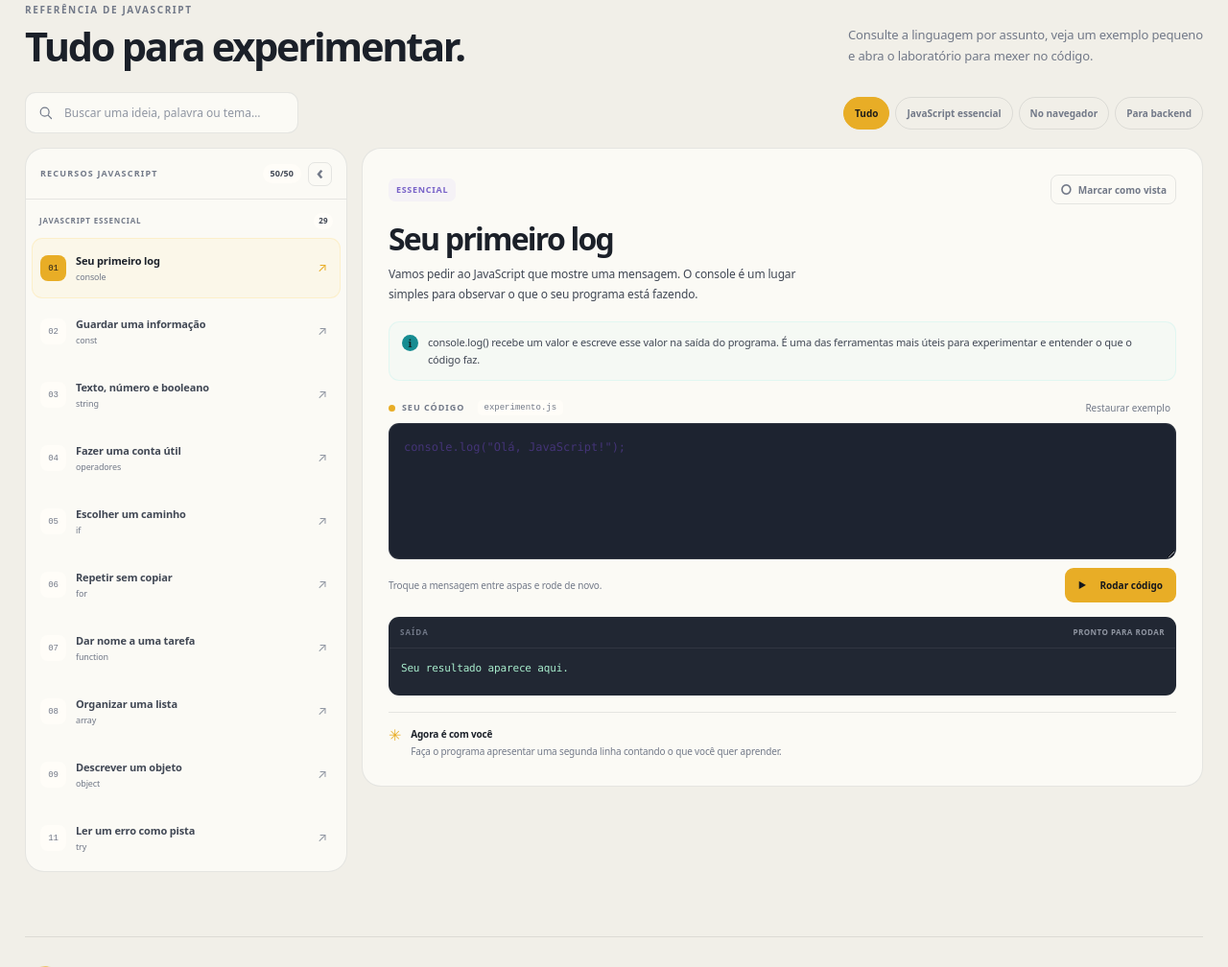
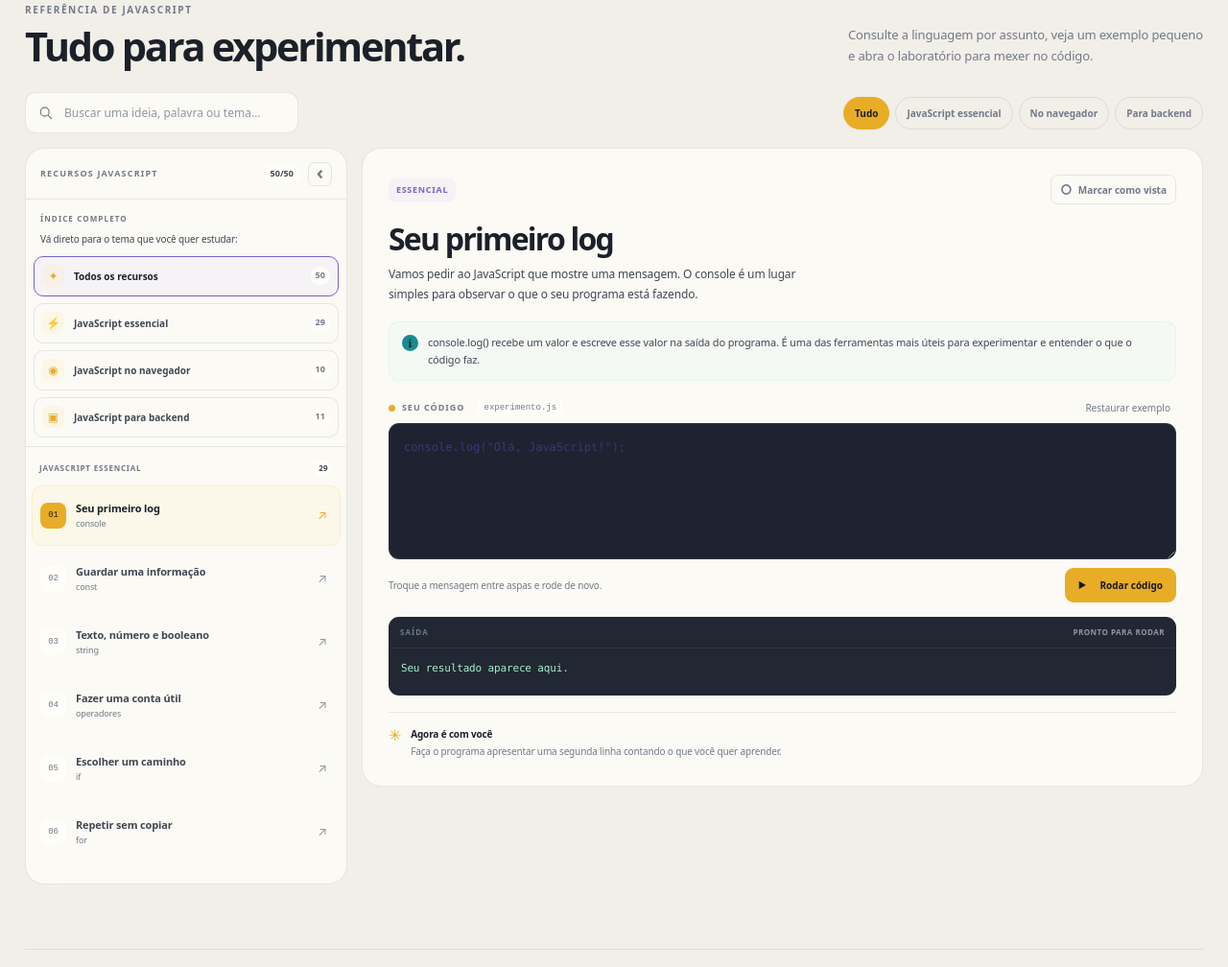
Before and after one commit to gabrielaraujo-eng/JavaScript-Visualmente, a plain HTML site: page index.html in a window 1280 px wide. Shown: the part 984-1992 px from the top of the page at 96% size. Drawn offline with Linux system fonts and the light colour scheme.

Commit message:
feat: criar indice de categorias JavaScript

```diff
--- a/index.html
+++ b/index.html
@@ -28,7 +28,7 @@
   <link rel="manifest" href="site.webmanifest">
   <link rel="stylesheet" href="public/style.css">
   <script type="application/ld+json">{"@context":"https://schema.org","@type":"LearningResource","name":"JavaScript Visualmente","description":"Laboratório interativo em português para aprender JavaScript praticando.","url":"https://gabrielaraujo-eng.github.io/JavaScript-Visualmente/","inLanguage":"pt-BR","learningResourceType":"interactive tutorial","educationalLevel":"beginner","isAccessibleForFree":true,"author":{"@type":"Person","name":"Gabriel Araújo"},"about":["JavaScript","programação","desenvolvimento web","backend"]}</script>
-  <script src="public/script.js?v=20261120-catalog-collapse-clean" defer></script>
+  <script src="public/script.js?v=20261120-js-index" defer></script>
 </head>
 <body>
   <a class="skip-link" href="#conteudo">Pular para o conteúdo</a>
@@ -97,7 +97,8 @@
         </div>
         <div class="lesson-layout">
           <aside class="lesson-sidebar" aria-label="Menu de recursos JavaScript">
-            <div class="sidebar-heading"><span>RECURSOS JAVASCRIPT</span><span class="sidebar-heading-actions"><span class="lesson-total" id="lesson-total">—</span><button class="catalog-toggle" id="catalog-toggle" type="button" aria-expanded="true" aria-controls="lesson-list" aria-label="Minimizar catálogo JavaScript">‹</button></span></div>
+            <div class="sidebar-heading"><span>RECURSOS JAVASCRIPT</span><span class="sidebar-heading-actions"><span class="lesson-total" id="lesson-total">—</span><button class="catalog-toggle" id="catalog-toggle" type="button" aria-expanded="true" aria-controls="catalog-index lesson-list" aria-label="Minimizar catálogo JavaScript">‹</button></span></div>
+            <div class="catalog-index" id="catalog-index" aria-label="Índice de categorias JavaScript"></div>
             <div id="lesson-list" class="lesson-list">
               <a class="lesson-card is-active" href="#laboratorio" data-lesson="primeiro-log">
                 <span class="lesson-index">01</span><span class="lesson-card-copy"><span class="lesson-card-title">Seu primeiro log</span><span class="lesson-card-meta">console</span></span><span class="lesson-arrow" aria-hidden="true">↗</span>
--- a/public/script.js
+++ b/public/script.js
@@ -11,6 +11,12 @@
   let activeLesson = null;
   let category = 'all';
   let completed = readJson(storage.progress, []);
+  const categoryInfo = {
+    all: { label: 'Todos os recursos', icon: '✦' },
+    essencial: { label: 'JavaScript essencial', icon: '⚡' },
+    navegador: { label: 'JavaScript no navegador', icon: '◉' },
+    backend: { label: 'JavaScript para backend', icon: '▣' }
+  };
 
   function readJson(key, fallback) {
     try { return JSON.parse(localStorage.getItem(key)) ?? fallback; } catch { return fallback; }
@@ -50,10 +56,32 @@
       return (category === 'all' || lesson.category === category) && (!query || text.includes(query));
     });
   }
+  function renderCatalogIndex() {
+    const index = $('#catalog-index');
+    if (!index) return;
+    index.innerHTML = `<p class="catalog-index-title">ÍNDICE COMPLETO</p><p class="catalog-index-intro">Vá direto para o tema que você quer estudar:</p>`;
+    Object.entries(categoryInfo).forEach(([value, info]) => {
+      const count = value === 'all' ? lessons.length : lessons.filter((lesson) => lesson.category === value).length;
+      const button = document.createElement('button');
+      button.className = `index-card${category === value ? ' is-active' : ''}`;
+      button.type = 'button';
+      button.setAttribute('aria-pressed', String(category === value));
+      button.innerHTML = `<span class="index-card-icon" aria-hidden="true">${info.icon}</span><span>${info.label}</span><b>${count}</b>`;
+      button.addEventListener('click', () => {
+        category = value;
+        document.querySelectorAll('[data-category]').forEach((item) => { const selected = item.dataset.category === value; item.classList.toggle('is-selected', selected); item.setAttribute('aria-pressed', String(selected)); });
+        renderList();
+        const first = visibleLessons()[0];
+        if (first && !visibleLessons().some((lesson) => lesson.id === activeLesson?.id)) selectLesson(first.id);
+      });
+      index.append(button);
+    });
+  }
   function renderList() {
     const visible = visibleLessons();
     $('#lesson-total').textContent = `${visible.length}/${lessons.length}`;
     $('#empty-search').hidden = Boolean(visible.length);
+    renderCatalogIndex();
     lessonList.innerHTML = '';
     const groupLabels = { essencial: 'JavaScript essencial', navegador: 'No navegador', backend: 'Para backend' };
     const groupOrder = ['essencial', 'navegador', 'backend'];
--- a/public/style.css
+++ b/public/style.css
@@ -170,8 +170,17 @@ button { color: inherit; }
 .lesson-total { padding: 3px 8px; border-radius: 999px; color: var(--ink-soft); background: var(--panel-raised); letter-spacing: 0; }
 .catalog-toggle { width: 25px; height: 25px; display: grid; place-items: center; padding: 0 0 2px; border: 1px solid var(--line); border-radius: 7px; color: var(--muted); background: transparent; font-size: 20px; line-height: 1; cursor: pointer; transition: transform .2s ease, color .15s ease, border-color .15s ease; }
 .catalog-toggle:hover { color: var(--ink); border-color: var(--line-strong); }
+.catalog-index { display: grid; gap: 7px; padding: 14px 8px 9px; border-bottom: 1px solid var(--line); }
+.catalog-index-title { margin: 0 7px; color: var(--muted); font-size: 8px; font-weight: 850; letter-spacing: .14em; }
+.catalog-index-intro { margin: 0 7px 3px; color: var(--ink-soft); font-size: 10px; line-height: 1.45; }
+.index-card { min-height: 42px; display: grid; grid-template-columns: 25px minmax(0,1fr) auto; align-items: center; gap: 8px; padding: 7px 8px; border: 1px solid var(--line); border-radius: 10px; color: var(--ink-soft); background: transparent; text-align: left; font-size: 10px; font-weight: 750; cursor: pointer; transition: .15s ease; }
+.index-card:hover { border-color: var(--line-strong); background: var(--panel-raised); }
+.index-card.is-active { border-color: var(--violet); color: var(--ink); background: rgba(186,171,255,.1); }
+.index-card-icon { width: 23px; height: 23px; display: grid; place-items: center; border-radius: 7px; color: var(--amber); background: rgba(255,209,93,.1); font-size: 12px; }
+.index-card b { min-width: 20px; padding: 2px 5px; border-radius: 99px; color: var(--muted); background: var(--panel-raised); font-size: 9px; text-align: center; }
 .lesson-sidebar.is-collapsed { max-height: 53px; }
 .lesson-sidebar.is-collapsed .lesson-list { display: none; }
+.lesson-sidebar.is-collapsed .catalog-index { display: none; }
 .lesson-sidebar.is-collapsed .lesson-total { display: none; }
 .lesson-sidebar.is-collapsed .sidebar-heading { justify-content: center; padding-inline: 8px; }
 .lesson-sidebar.is-collapsed .sidebar-heading > span:first-child { display: none; }
```
